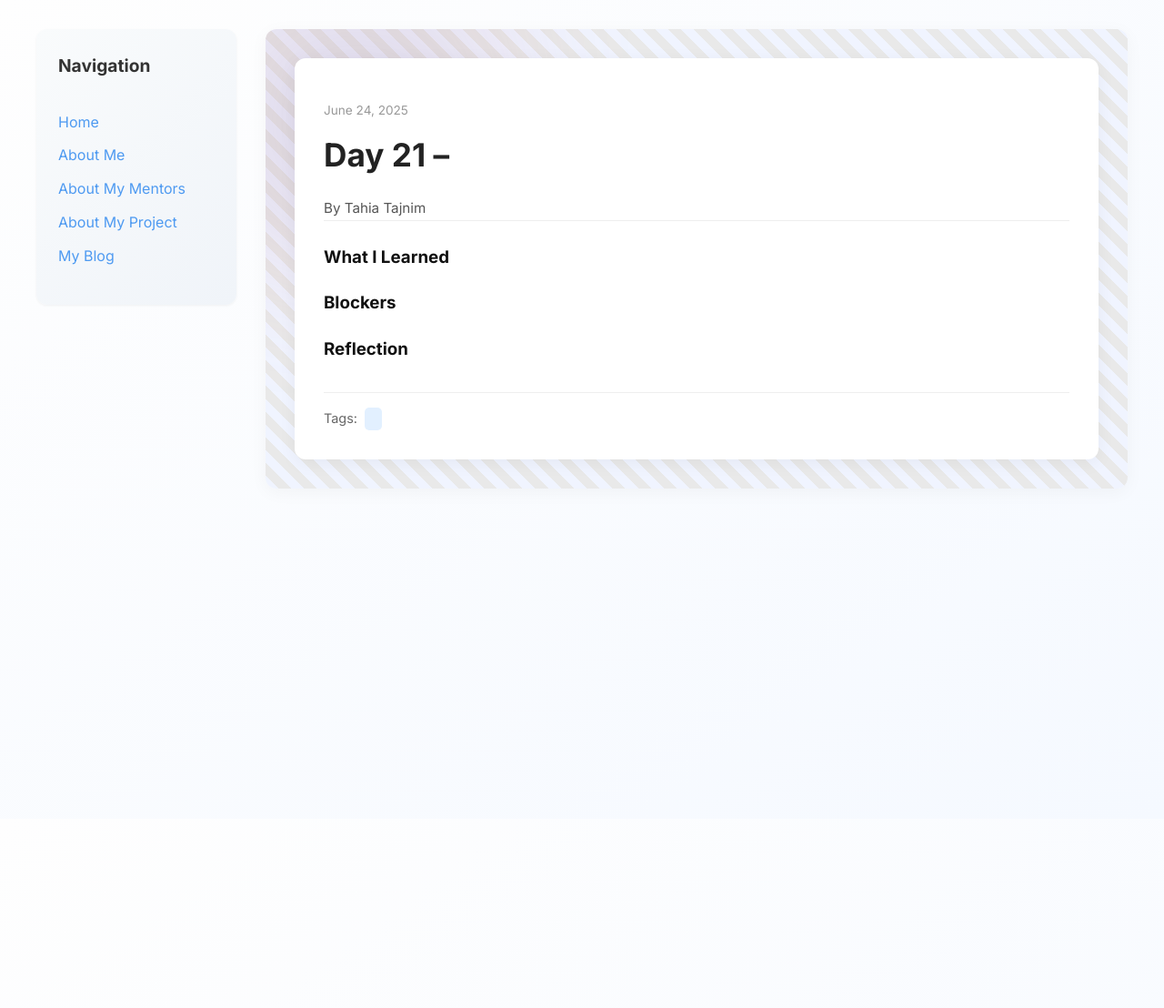
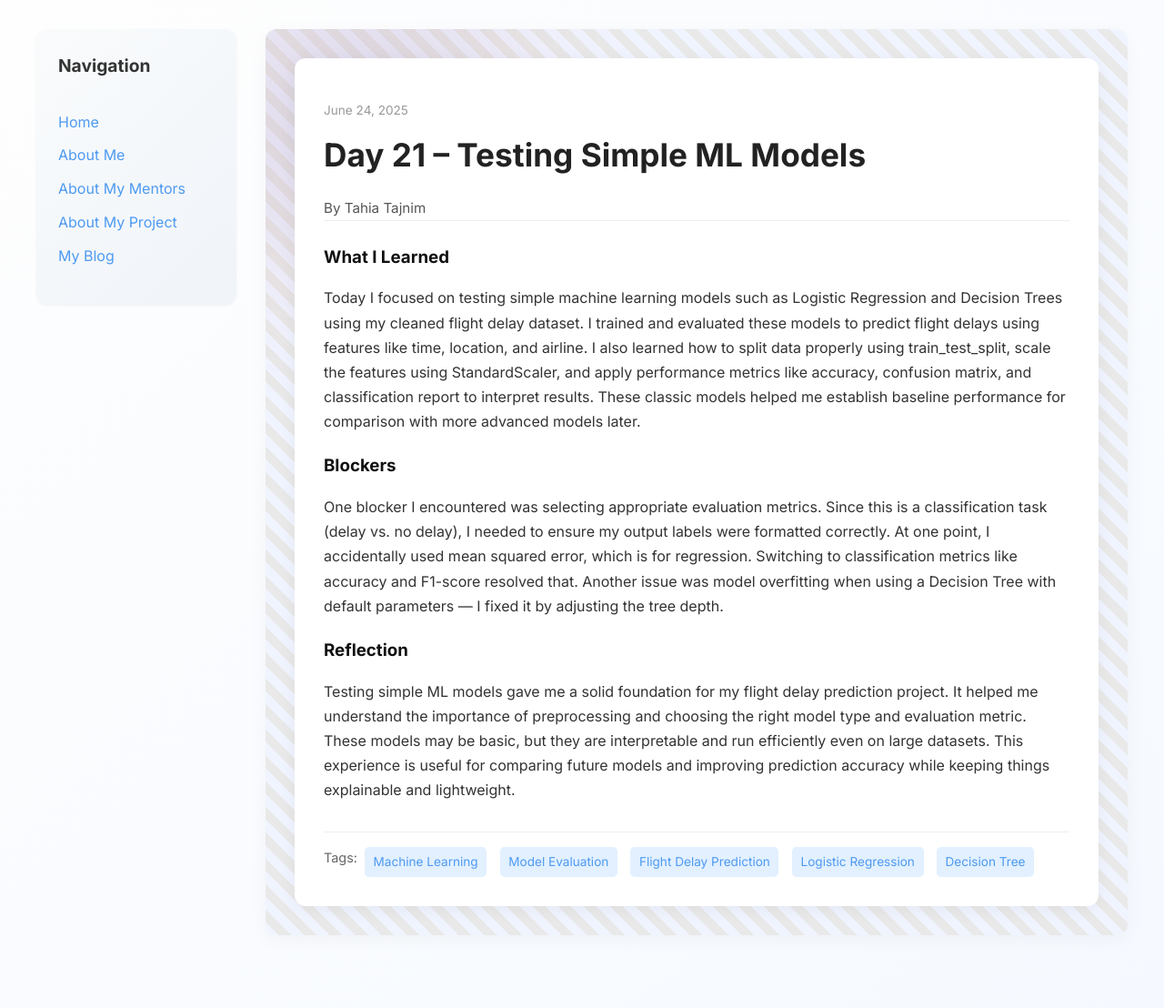
Before and after one commit to Tataj1/Tataj1.github.io, a Jekyll site: the page built from _posts/2025-06-24-day-21.md, in a window 1280 px wide. Shown: the whole page at 91% size. Built offline with Jekyll 4.4.1, drawn with Linux system fonts in a browser that asks for light colours; before the commit the page ends 900 px from its top, so only the background shows below that.

Commit message:
Update 2025-06-24-day-21.md

```diff
--- a/_posts/2025-06-24-day-21.md
+++ b/_posts/2025-06-24-day-21.md
@@ -1,17 +1,17 @@
 ---
 layout: post
-title: "Day 21 –  "
+title: "Day 21 –  Testing Simple ML Models"
 date: 2025-06-24
 author: Tahia Tajnim
 permalink: /day21.html
-tags: [""]
+tags: ["Machine Learning", "Model Evaluation", "Flight Delay Prediction", "Logistic Regression", "Decision Tree"]
 
 what_i_learned: |
-
+  Today I focused on testing simple machine learning models such as Logistic Regression and Decision Trees using my cleaned flight delay dataset. I trained and evaluated these models to predict flight delays using features like time, location, and airline. I also learned how to split data properly using train_test_split, scale the features using StandardScaler, and apply performance metrics like accuracy, confusion matrix, and classification report to interpret results. These classic models helped me establish baseline performance for comparison with more advanced models later.
 
 blockers: |
-
+  One blocker I encountered was selecting appropriate evaluation metrics. Since this is a classification task (delay vs. no delay), I needed to ensure my output labels were formatted correctly. At one point, I accidentally used mean squared error, which is for regression. Switching to classification metrics like accuracy and F1-score resolved that. Another issue was model overfitting when using a Decision Tree with default parameters — I fixed it by adjusting the tree depth.
 
 reflection: |
-
+   Testing simple ML models gave me a solid foundation for my flight delay prediction project. It helped me understand the importance of preprocessing and choosing the right model type and evaluation metric. These models may be basic, but they are interpretable and run efficiently even on large datasets. This experience is useful for comparing future models and improving prediction accuracy while keeping things explainable and lightweight.
 ---
```
